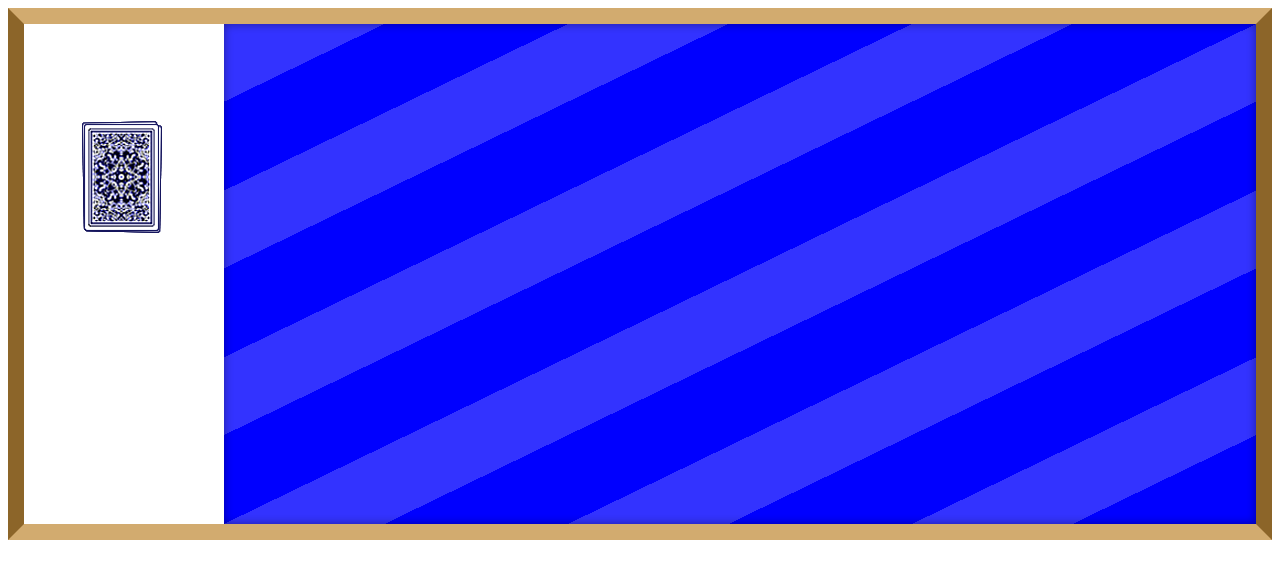
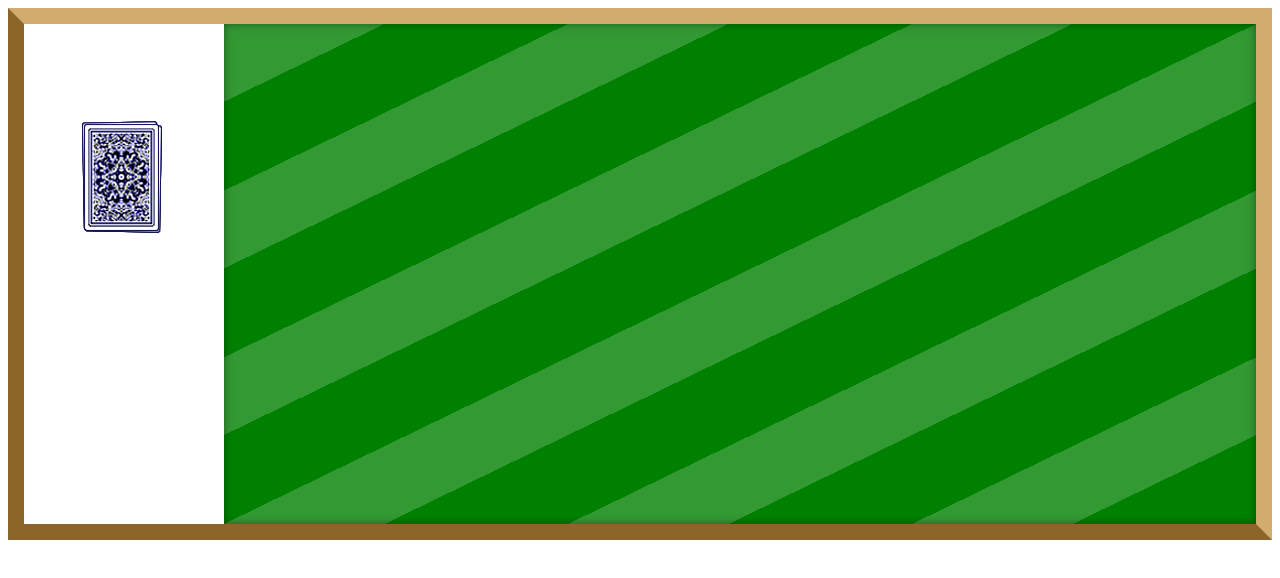
Before and after one commit to ErikRHanson/cardgame, a plain HTML site: page index.html in a window 1280 px wide. Drawn offline with Linux system fonts and the light colour scheme.

Commit message:
change the color back to green.

```diff
--- a/css-animation.css
+++ b/css-animation.css
@@ -1,13 +1,13 @@
 #stage {
   border: 1em solid;
-  border-color: #D2AB6F #8C6529;
+  border-color: #D2AB6F #D2AB6F #8C6529 #8C6529;
 }
 
 #felt {
   position: relative;
   margin: 0 0 0 200px;
   height: 500px;
-  background: blue;
+  background: green;
   background-image: repeating-linear-gradient(to top left, rgba(255,255,255,0), rgba(255,255,255,0) 80px, rgba(255,255,255,0.2) 80px, rgba(255,255,255,0.2) 150px);
   box-shadow: inset 0 0 10px rgba(0,0,0,0.4);
 }
```
